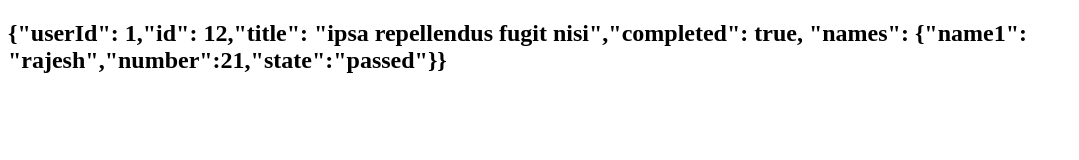
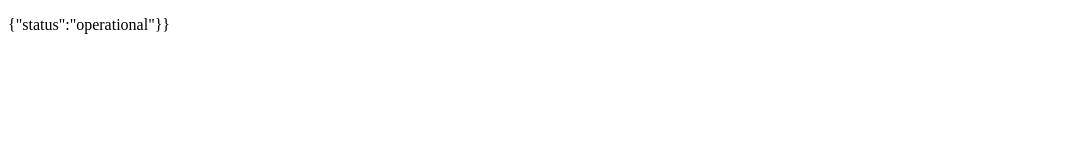
Before and after one commit to Vaidyaakash/Assessment1, a plain HTML site: page index.html in a window 1280 px wide. Shown: the whole page, without its empty margins (0-1079 px from the left). Drawn offline with Linux system fonts and the light colour scheme.

Commit message:
Update index.html

```diff
--- a/index.html
+++ b/index.html
@@ -6,6 +6,6 @@
   <meta name="viewport" content="width=device-width, initial-scale=1.0">
 </head>
 <body>
-    <h2>{"userId": 1,"id": 12,"title": "ipsa repellendus fugit nisi","completed": true, "names": {"name1": "rajesh","number":21,"state":"passed"}}</h2>
+    <p>{"status":"operational"}}</p>
 </body>
 </html>
```
